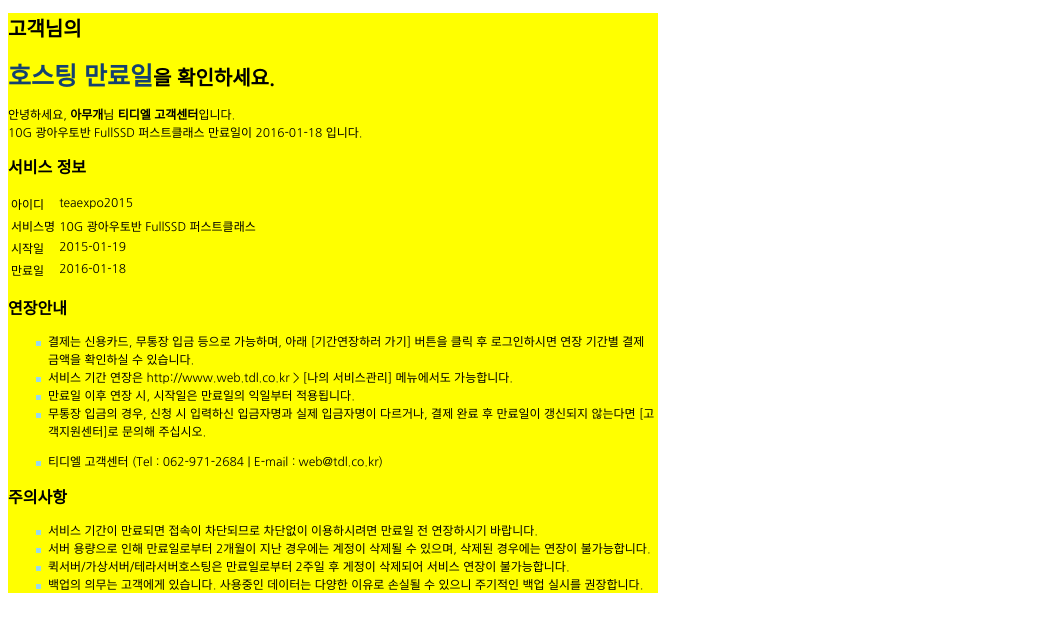
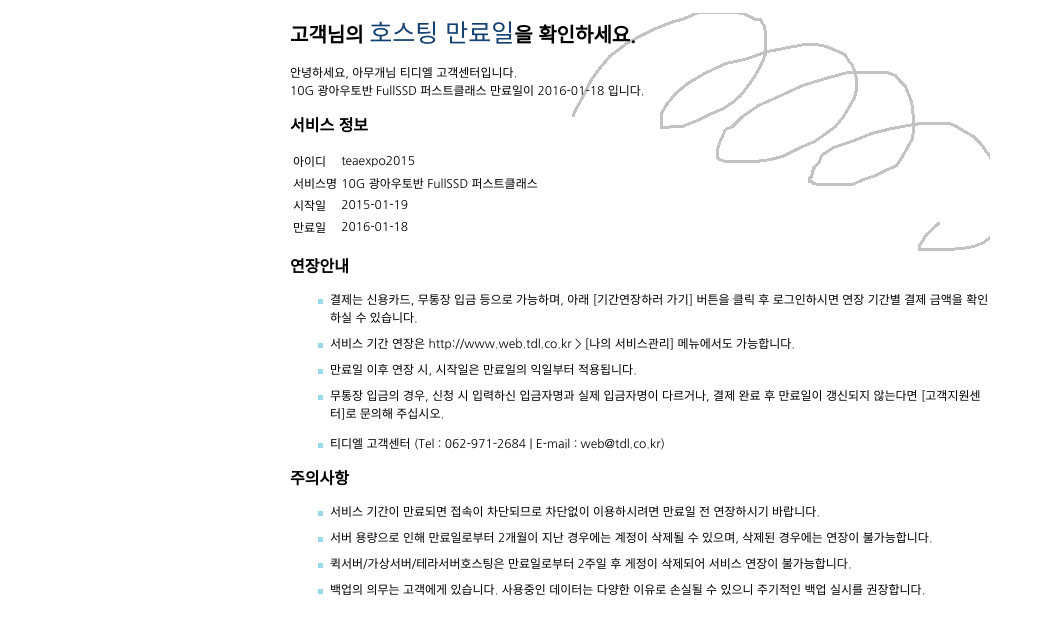
Before and after one commit to mouse2021/hosting, a plain HTML site: page index.html in a window 1280 px wide. Shown: the whole page, without its empty margins (0-1045 px from the left). Drawn offline with Linux system fonts and the light colour scheme.

Commit message:
배경 이미지 테스트

```diff
--- a/index.html
+++ b/index.html
@@ -11,8 +11,7 @@
 	<body>
 	<div class="all">
 		<div class="text">
-			<h1>고객님의</h1>
-			<h1><b>호스팅 만료일</b>을 확인하세요.</h1>
+			<h1>고객님의 <b>호스팅 만료일</b>을 확인하세요.</h1>
 			<div>안녕하세요, <b>아무개</b>님 <b>티디엘 고객센터</b>입니다.</div>
 			<div>10G 광아우토반 FullSSD 퍼스트클래스 만료일이 2016-01-18 입니다.</div>
 
--- a/style.css
+++ b/style.css
@@ -5,6 +5,9 @@
 .all {
 	font-family: '나눔고딕', 'Nanum Gothic', sans-serif;
 	font-size: 12px;
+}
+b {
+	font-weight: normal;
 }
 h1 {
 	font-size: 20px;
@@ -18,6 +21,7 @@
 }
 li {
 	list-style: url("li_img.png");
+	margin-bottom: 8px;
 }
 /* --------- 스타일 관련 --------- */
 .all {
@@ -25,6 +29,8 @@
 	padding: 0;
 }
 .text {
-	background: yellow;
-	width: 650px;
+	margin: 0 auto;
+	background-image: url("bg_img.png"); /* 배경 이미지 삽입 */
+	background-repeat: no-repeat; /* 배경 이미지 반복안함 */
+	width: 700px;
 }
```
Also changed, not shown: bg_img.png (added).
